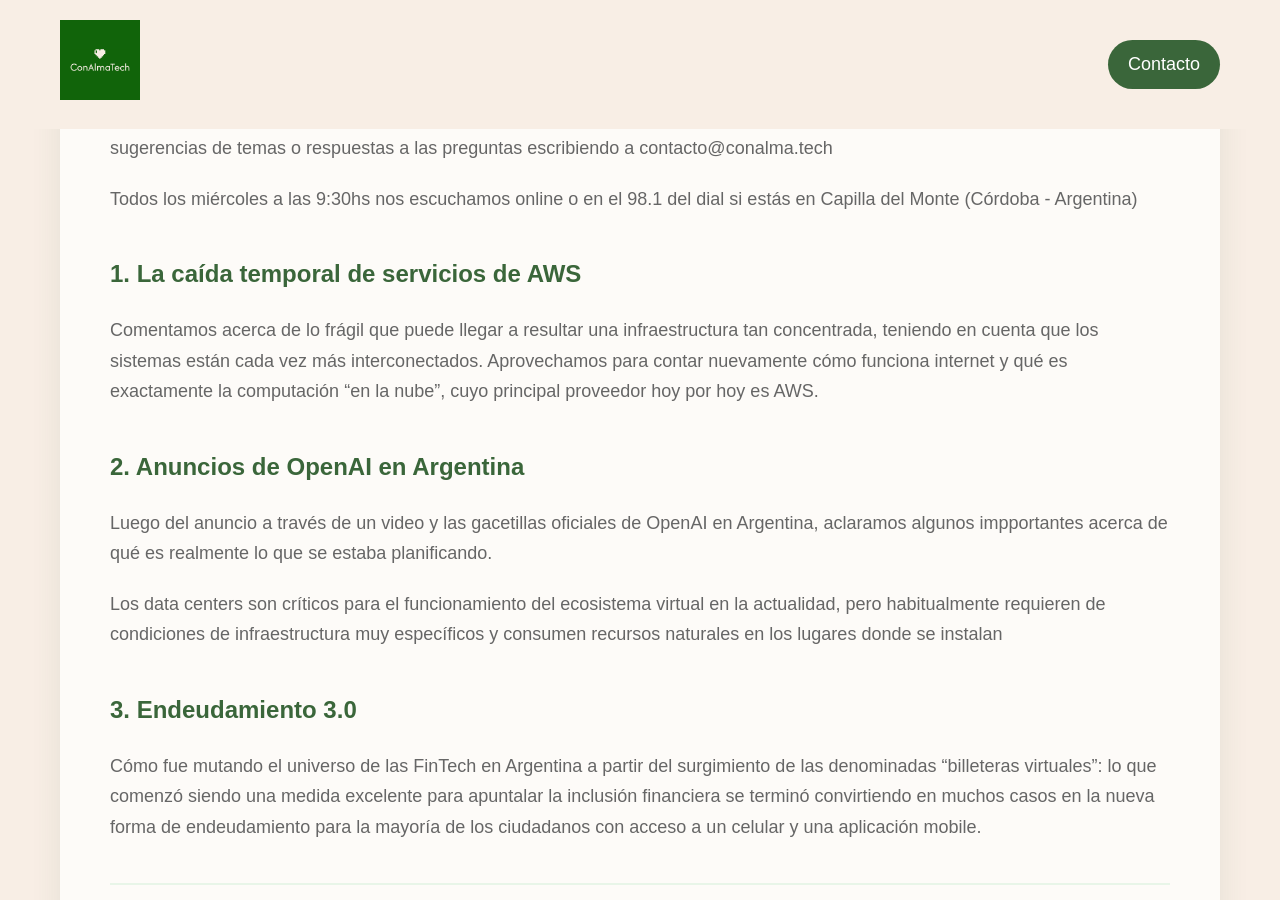
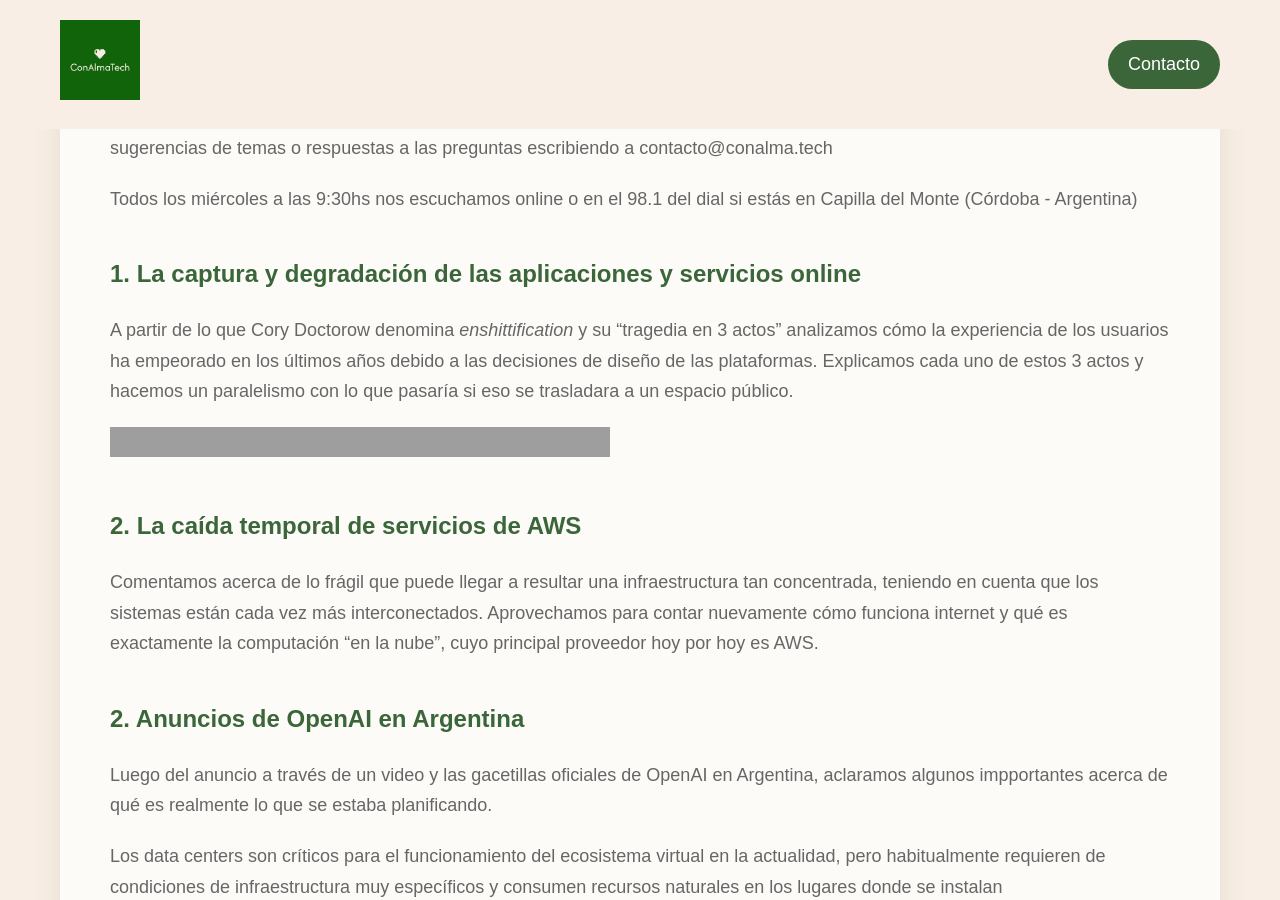
Before and after one commit to anitalmada/anitalmada.github.io, a Jekyll site: the page built from _posts/2025-10-21-columna-radial-semanal.markdown, in a window 1280 px wide and 900 px high, scrolled down 843 px. Built offline with Jekyll 4.4.1, drawn with Linux system fonts in a browser that asks for light colours; some web fonts are replaced; grey boxes are pictures that could not be loaded.

Commit message:
Test of audio player embedded on blog post

```diff
--- a/_posts/2025-10-21-columna-radial-semanal.markdown
+++ b/_posts/2025-10-21-columna-radial-semanal.markdown
@@ -12,7 +12,17 @@
 
 Todos los miércoles a las 9:30hs nos escuchamos online o en el 98.1 del dial si estás en Capilla del Monte (Córdoba - Argentina)
 
-### 1. **La caída temporal de servicios de AWS**
+
+### 1. **La captura y degradación de las aplicaciones y servicios online**
+
+A partir de lo que Cory Doctorow denomina _enshittification_ y su "tragedia en 3 actos" analizamos cómo la experiencia de los usuarios ha empeorado en los últimos años debido a las decisiones de diseño de las plataformas.
+Explicamos cada uno de estos 3 actos y hacemos un paralelismo con lo que pasaría si eso se trasladara a un espacio público.
+
+<div style="max-width: 720px; margin: 1rem 0;">
+<iframe src="https://archive.org/embed/columna-de-tecnologia-la-enshitificacion-de-internet-5-nov" width="500" height="30" frameborder="0" webkitallowfullscreen="true" mozallowfullscreen="true" allowfullscreen></iframe>
+</div>
+
+### 2. **La caída temporal de servicios de AWS**
 
 Comentamos acerca de lo frágil que puede llegar a resultar una infraestructura tan concentrada, teniendo en cuenta que los sistemas están cada vez más interconectados.
 Aprovechamos para contar nuevamente cómo funciona internet y qué es exactamente la computación "en la nube", cuyo principal proveedor hoy por hoy es AWS.
```
